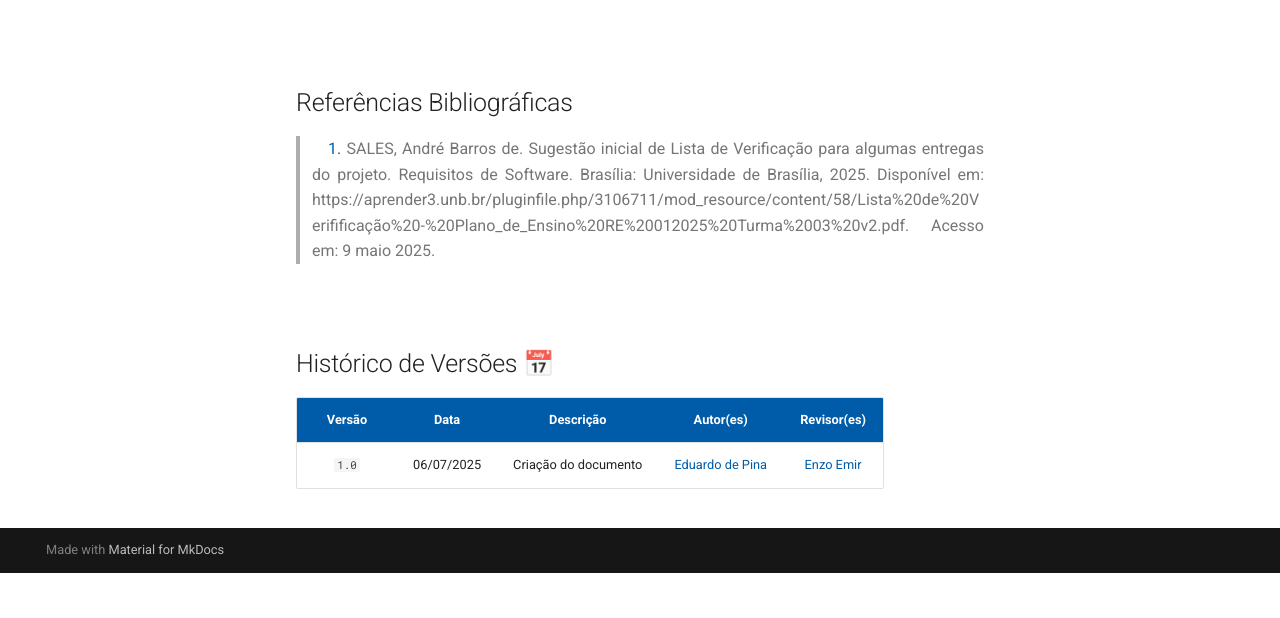
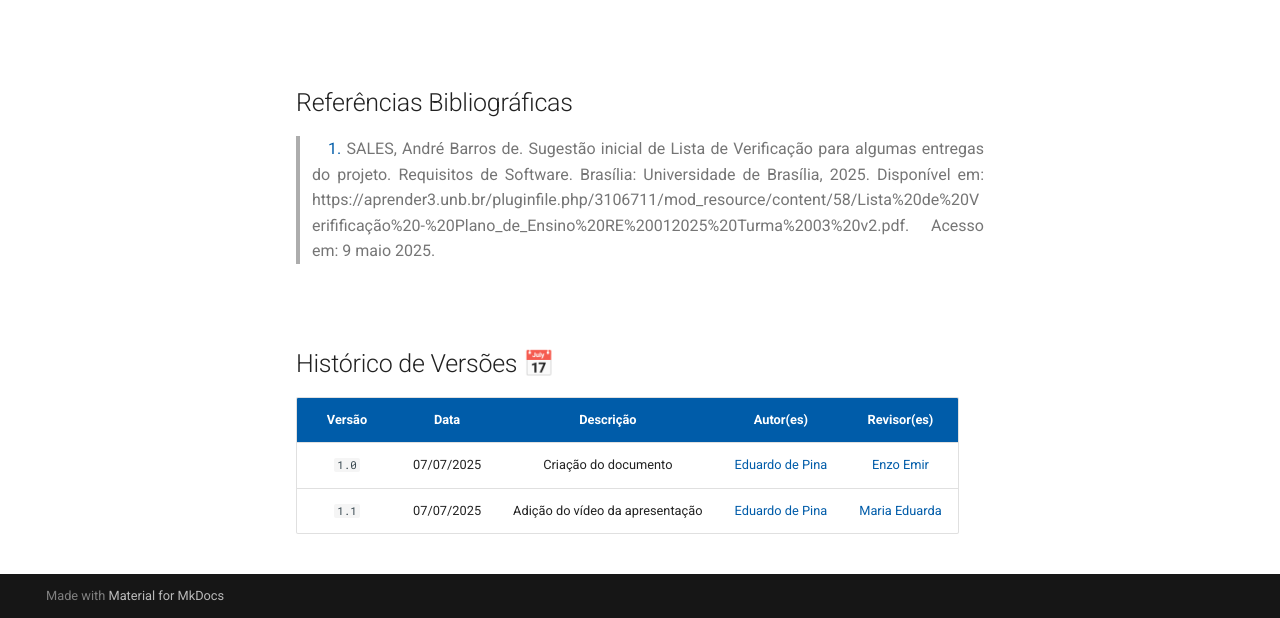
Before and after one commit to eduardodpms/REQ-FGTS, an MkDocs documentation site: the page built from docs/Entregas/Entrega-Final.md, in a window 1280 px wide and 900 px high, scrolled down 810 px, cut to the strip 282-900 px from the top of the window. Built offline with MkDocs 1.6.1 and Material for MkDocs 9.7.7, drawn with Linux system fonts in a browser that asks for light colours; comment, search, counter and statistics services are not loaded; before the commit the page ends 1665 px from its top, so only the background shows below that.

Commit message:
docs: adicionar apresentação da entrega final

```diff
--- a/docs/Entregas/Entrega-Final.md
+++ b/docs/Entregas/Entrega-Final.md
@@ -13,7 +13,7 @@ A entrega final do projeto consiste, no contexto do planejamento da disciplina <
 ## Apresentação
 
 <p style="text-align: center">
-<iframe width="560" height="315" src="https://www.youtube.com/embed/ title="YouTube video player" frameborder="0" allow="accelerometer; autoplay; clipboard-write; encrypted-media; gyroscope; picture-in-picture; web-share" referrerpolicy="strict-origin-when-cross-origin" allowfullscreen></iframe>
+<iframe width="560" height="315" src="https://www.youtube.com/embed/b1tTkWnEP6I" title="YouTube video player" frameborder="0" allow="accelerometer; autoplay; clipboard-write; encrypted-media; gyroscope; picture-in-picture; web-share" referrerpolicy="strict-origin-when-cross-origin" allowfullscreen></iframe>
 </p>
 
 
@@ -30,4 +30,5 @@ A entrega final do projeto consiste, no contexto do planejamento da disciplina <
 
 | Versão | Data | Descrição | Autor(es) | Revisor(es) |
 | :-: | :-: | :-: | :-: | :-: |
-| `1.0`  | 06/07/2025 | Criação do documento | [Eduardo de Pina](https://github.com/eduardodpms) | [Enzo Emir](https://github.com/EnzoEmir) |
+| `1.0`  | 07/07/2025 | Criação do documento | [Eduardo de Pina](https://github.com/eduardodpms) | [Enzo Emir](https://github.com/EnzoEmir) |
+| `1.1`  | 07/07/2025 | Adição do vídeo da apresentação | [Eduardo de Pina](https://github.com/eduardodpms) | [Maria Eduarda](https://github.com/dudaa28) |
```
